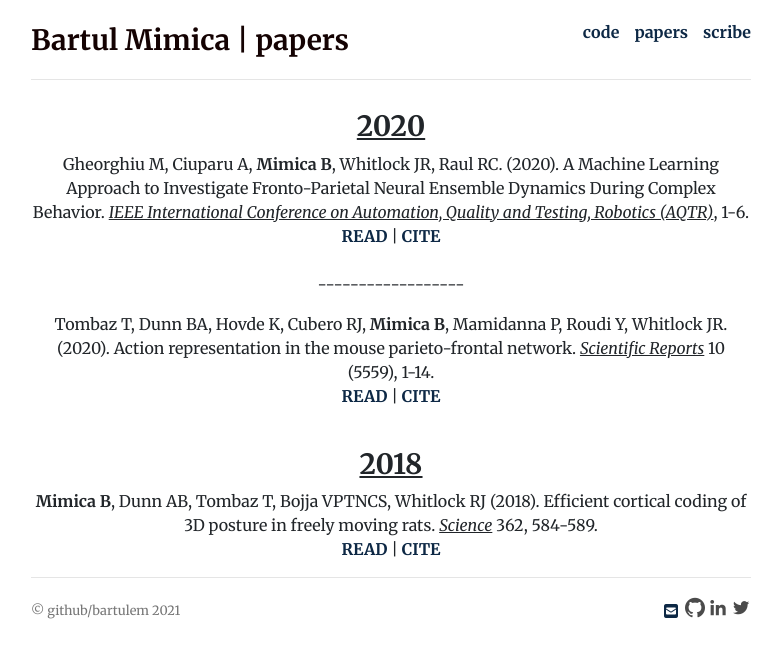
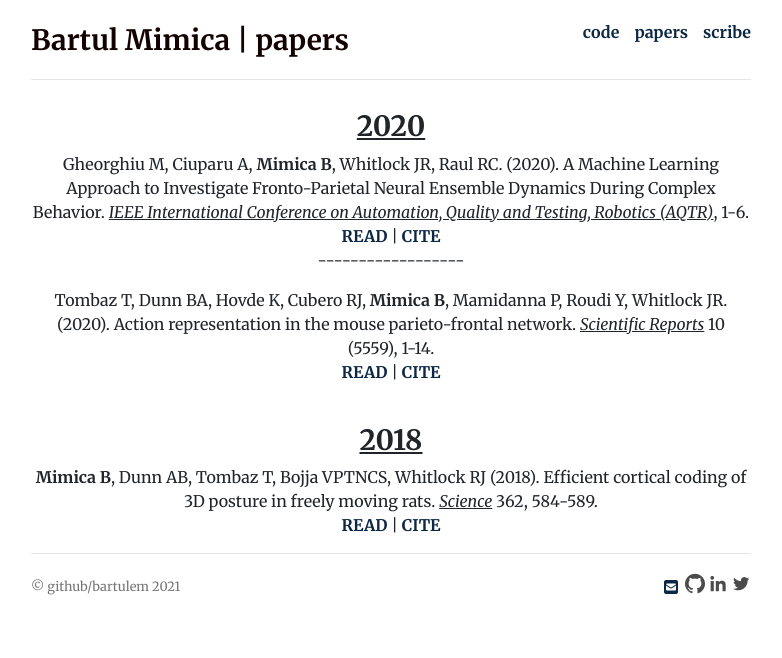
Before and after one commit to bartulem/bartulem.github.io, a Jekyll site: the page built from papers/index.html, in a window 1280 px wide. Shown: the top 658 px of the page, without its empty margins (249-1031 px from the left). Built offline with Jekyll 4.4.1, drawn with Linux system fonts in a browser that asks for light colours; nearby versions of some CDN libraries; comment, search, counter and statistics services are not loaded; a style sheet for code colours, icons or effects is not loaded.

```diff
--- a/papers/index.html
+++ b/papers/index.html
@@ -10,9 +10,9 @@
          <h3 id="2020"> <u>2020</u></h3>
 	 <p>Gheorghiu M, Ciuparu A, <b>Mimica B</b>, Whitlock JR, Raul RC. (2020). A Machine Learning Approach to Investigate Fronto-Parietal Neural Ensemble Dynamics During Complex Behavior. <u><em>IEEE International Conference on Automation, Quality and Testing, Robotics (AQTR)</em></u>, 1-6.<br>
 	 <a href="https://ntnuopen.ntnu.no/ntnu-xmlui/bitstream/handle/11250/2729667/getPDF.jsp.pdf?sequence=2" target="_blank">READ</a> |
-	 <a href="/files/gheorghiu2020.bib" download>CITE</a><br><br>
+	 <a href="/files/gheorghiu2020.bib" download>CITE</a><br>
 
-         ------------------<br>
+         ------------------
 
 	 <p>Tombaz T, Dunn BA, Hovde K, Cubero RJ, <b>Mimica B</b>, Mamidanna P, Roudi Y, Whitlock JR. (2020). Action representation in the mouse parieto-frontal network. <u><em>Scientific Reports</em></u> 10 (5559), 1-14.<br>
 	 <a href="https://www.nature.com/articles/s41598-020-62089-6?error=cookies_not_supported&code=e0a538d4-9569-4b30-b2d1-d78d1c8e03b3" target="_blank">READ</a> |
```
